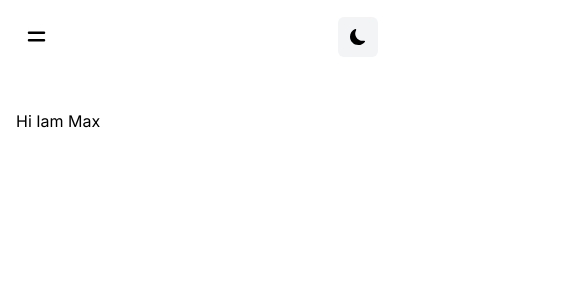
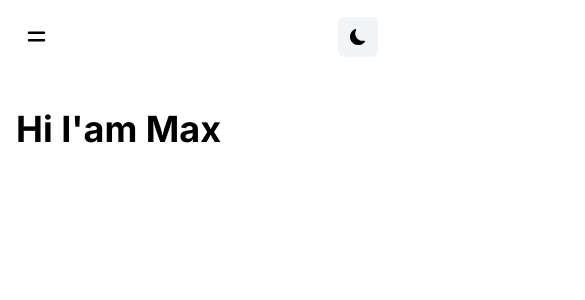
Before and after one commit to max-grzanna/personal-website, a Next.js app: page / in a window 390 px wide. Shown: the top 300 px of the page, 585 px wide, since content can reach past the window. Built offline with nearby package versions, Linux system fonts and the light colour scheme.

Commit message:
fixed navbar hamburger menu

```diff
--- a/components/Container.jsx
+++ b/components/Container.jsx
@@ -1,12 +1,13 @@
 import React, { useState } from 'react';
 import Link from 'next/link';
 import { HiMenuAlt4 } from 'react-icons/hi';
+import { MdClose } from 'react-icons/md';
 import DarkModeToggle from '@/components/DarkModeToggle';
 
 const classes = {
-  links: 'lg:inline-flex lg:w-auto w-full px-3 py-2 rounded text-black dark:text-gray-200 font-bold items-center justify-center hover:bg-gray-600 hover:text-white ',
+  links: 'lg:inline-flex mb-5  lg:w-auto w-full px-3 py-2 rounded text-black dark:text-gray-200 font-bold items-center justify-center hover:bg-gray-600 hover:text-white ',
   DarkModeToggle: 'ml-auto',
-  Content: 'w-[800px] m-auto mt-5 lg:mt-20 p-4',
+  Content: 'lg:w-[800px] m-auto mt-5 lg:mt-20 p-4 flex items-start',
 };
 
 export default function Navbar({ children }) {
@@ -24,7 +25,10 @@ export default function Navbar({ children }) {
           className="inline-flex p-3 rounded lg:hidden hover:text-white outline-none"
           onClick={handleClick}
         >
-          <HiMenuAlt4 className="fill-black dark:fill-white" size={25} />
+          {active === true
+            ? (<MdClose className="fill-black dark:fill-white" size={25} />)
+            : (<HiMenuAlt4 className="fill-black dark:fill-white" size={25} />
+            )}
         </button>
         <DarkModeToggle classname={classes.DarkModeToggle} />
         <div
@@ -33,7 +37,7 @@ export default function Navbar({ children }) {
           }   w-full lg:inline-flex lg:w-auto`}
         >
           <div
-            className="mt-8 lg:mt-4 lg:inline-flex lg:flex-row lg:ml-auto lg:w-auto w-full lg:items-center items-start flex flex-col lg:h-auto"
+            className="mt-8 lg:mt-4 h-screen lg:h-auto lg:inline-flex lg:flex-row lg:ml-auto lg:w-auto w-full lg:items-center items-start flex flex-col lg:h-auto"
           >
             <Link href="/">
               <a className={classes.links}>
--- a/pages/_document.jsx
+++ b/pages/_document.jsx
@@ -12,7 +12,7 @@ export default function Document(props) {
           rel="stylesheet"
         />
       </Head>
-      <body className="bg-white dark:bg-ebony text-black dark:text-gray">
+      <body className="bg-white dark:bg-ebony text-black dark:text-gray-100">
         <Main />
         <NextScript />
       </body>
--- a/pages/index.jsx
+++ b/pages/index.jsx
@@ -4,7 +4,7 @@ import Container from '@/components/Container';
 function Index() {
   return (
     <Container>
-      <h1>Hi Iam Max</h1>
+      <h1 className="text-4xl font-bold">Hi I&apos;am Max</h1>
     </Container>
   );
 }
```
Also changed, not shown: .eslintrc.json.
